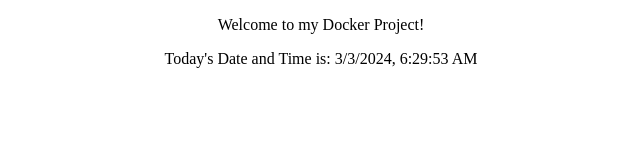
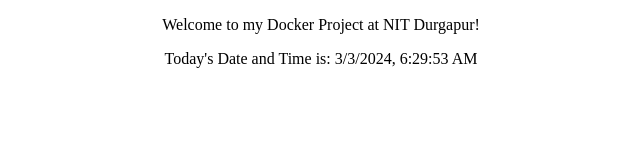
Before and after one commit to Jobandeep2417/nginx-dgp, a plain HTML site: page index.html in a window 1280 px wide. Shown: the whole page, without its empty margins (319-959 px from the left). Drawn offline with Linux system fonts and the light colour scheme.

Commit message:
changed index file

```diff
--- a/index.html
+++ b/index.html
@@ -1,15 +1,22 @@
 <!doctype html>
 <html>
- <body style="backgroud-color:rgb(49, 214, 220);"><center>
+
+<body style="backgroud-color:rgb(49, 214, 220);">
+    <center>
+
         <head>
             <title>Docker Project</title>
         </head>
+
         <body>
-     <p>Welcome to my Docker Project!<p>
-        <p>Today's Date and Time is: <span id='date-time'></span><p>
+            <p>Welcome to my Docker Project at NIT Durgapur!
+            <p>
+            <p>Today's Date and Time is: <span id='date-time'></span>
+            <p>
                 <script>
                     var dateAndTime = new Date();
-             document.getElementById('date-time').innerHTML=dateAndTime.toLocaleString();
+                    document.getElementById('date-time').innerHTML = dateAndTime.toLocaleString();
                 </script>
         </body>
+
 </html>
```
Lines whose indentation alone changed are shown as unchanged.
